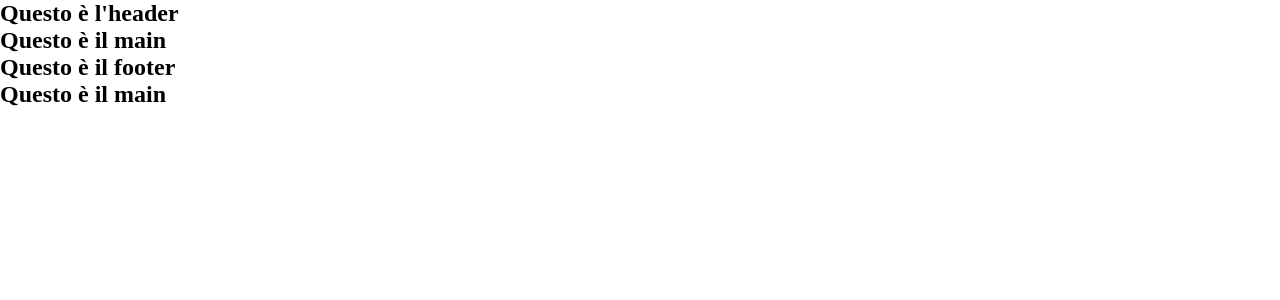
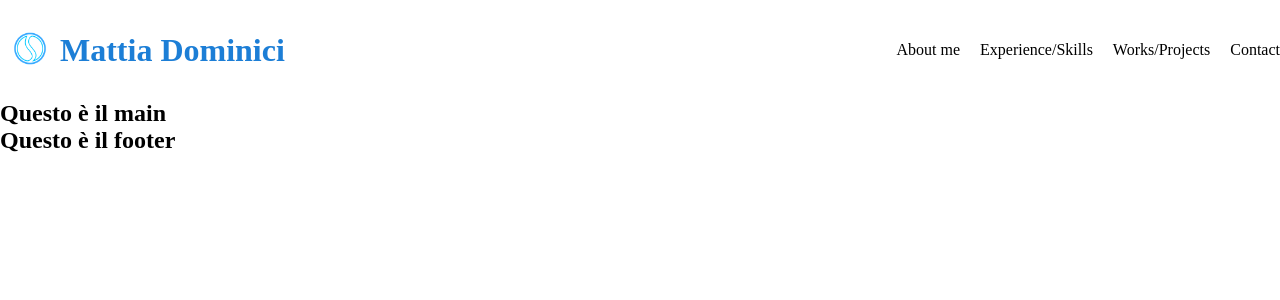
Before and after one commit to dominici94/portfolio, a Vue app in the folder portfolio/: page / in a window 1280 px wide. Shown: the top 300 px of the page. Built offline with nearby package versions, Linux system fonts and the light colour scheme.

Commit message:
start header

```diff
--- a/portfolio/src/App.vue
+++ b/portfolio/src/App.vue
@@ -3,7 +3,7 @@
     <Header />
     <Main />
     <Footer />
-    <Main />
+    <!-- <Main /> -->
   </div>
 </template>
 
--- a/portfolio/src/assets/style/abstracts/_variables.scss
+++ b/portfolio/src/assets/style/abstracts/_variables.scss
@@ -0,0 +1,5 @@
+$color-primary-lighter: #74c0fc;
+$color-primary-light: #4dabf7;
+$color-primary: #339af0;
+$color-primary-dark: #228be6;
+$color-primary-darker: #1c7ed6;
--- /dev/null
+++ b/portfolio/src/assets/style/layout/_header.scss
@@ -0,0 +1,20 @@
+.header {
+  height: 100px;
+  display: flex;
+  align-items: center;
+
+  &__logo {
+    width: 60px;
+  }
+
+  &__title {
+    margin-right: auto;
+    color: $color-primary-darker;
+  }
+
+  &__nav {
+    list-style: none;
+    display: flex;
+    gap: 20px;
+  }
+}
--- a/portfolio/src/assets/style/main.scss
+++ b/portfolio/src/assets/style/main.scss
@@ -6,3 +6,5 @@
 @import "base/base";
 @import "base/typoghraphy";
 @import "base/utilities";
+
+@import "layout/header";
--- a/portfolio/src/components/macro/Header.vue
+++ b/portfolio/src/components/macro/Header.vue
@@ -1,5 +1,17 @@
 <template>
-  <h2 class="header">Questo è l'header</h2>
+  <header class="header">
+    <a href="/" class="header__link"
+      ><img src="../../assets/img/logo.png" alt="logo" class="header__logo"
+    /></a>
+
+    <h1 class="header__title">Mattia Dominici</h1>
+    <ul class="header__nav">
+      <li class="header__nav--item">About me</li>
+      <li class="header__nav--item">Experience/Skills</li>
+      <li class="header__nav--item">Works/Projects</li>
+      <li class="header__nav--item">Contact</li>
+    </ul>
+  </header>
 </template>
 
 <script>
```
